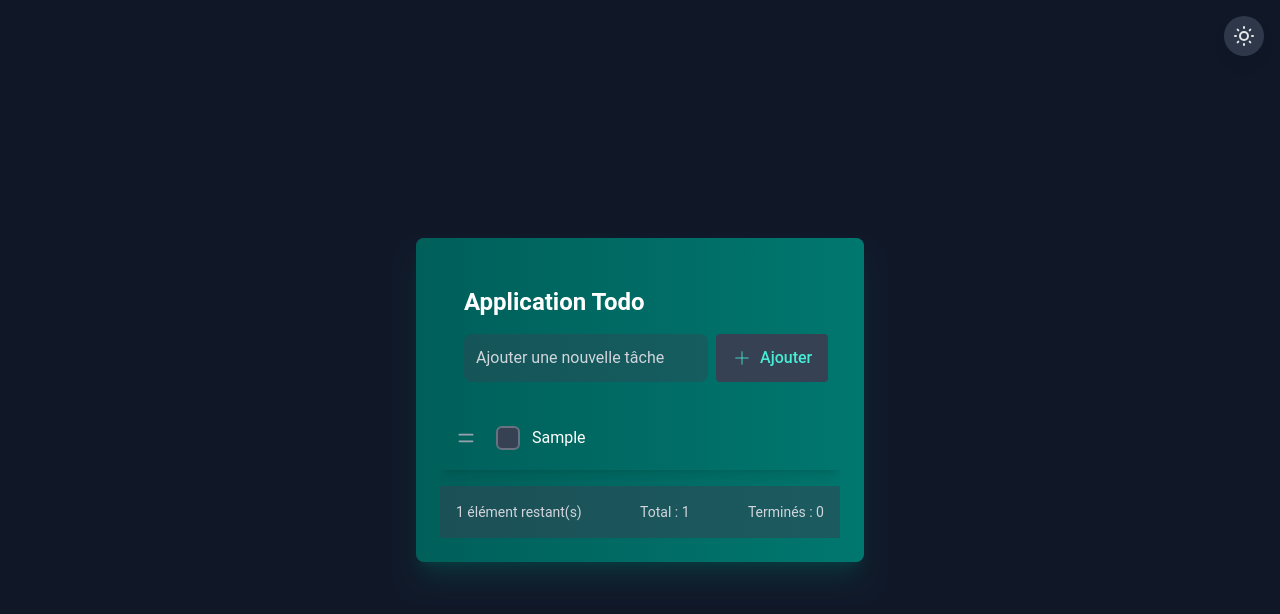
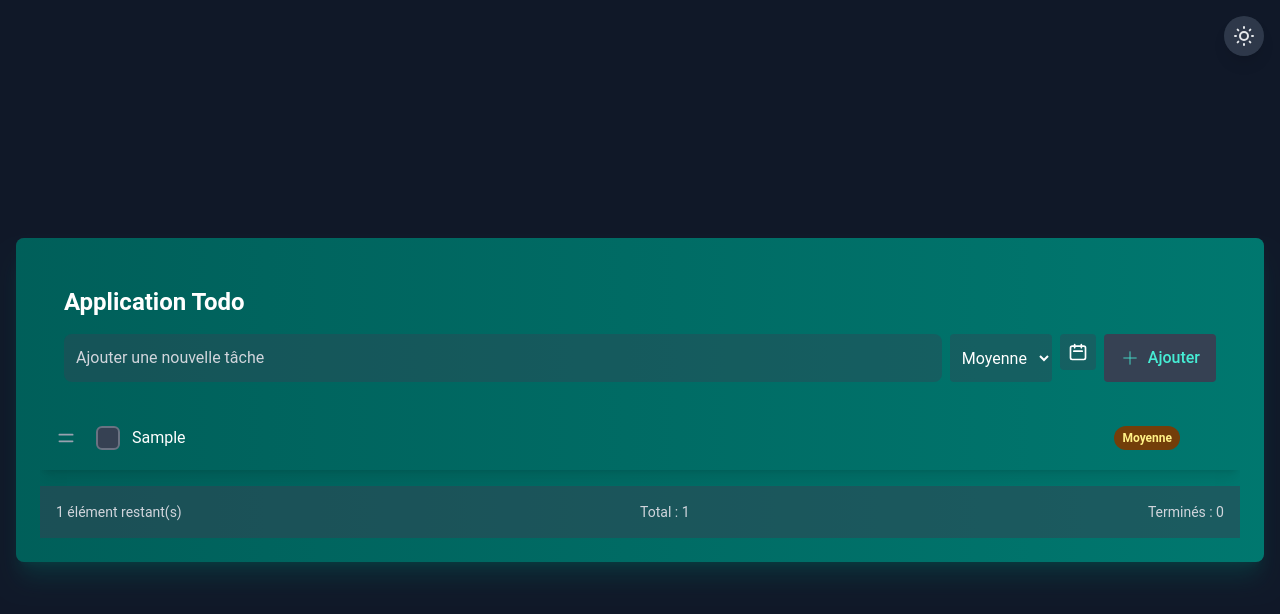
Before and after one commit to judempoyo/jumpTodo, an Angular app: page / in a window 1280 px wide. Both pictures are taken after typing "Sample" into the empty fields and a click on the button "Ajouter". Shown: the top 614 px of the page. Built offline with nearby package versions, Linux system fonts and the light colour scheme.

Commit message:
refactor TodoList component to add priority and due date fields, enhance todo creation and update methods, and implement overdue date display

```diff
--- a/src/app/components/todo-list/todo-list.component.html
+++ b/src/app/components/todo-list/todo-list.component.html
@@ -1,6 +1,6 @@
 <div class="min-h-screen flex items-center justify-center p-4 transition-colors duration-300 bg-gray-50 dark:bg-gray-900">
 
-  <div class="max-w-md w-full bg-white dark:bg-gray-800 rounded-lg shadow-xl shadow-teal-600/20 dark:shadow-teal-800/30 overflow-hidden">
+  <div class=" w-full bg-white dark:bg-gray-800 rounded-lg shadow-xl shadow-teal-600/20 dark:shadow-teal-800/30 overflow-hidden">
 
     <div class="p-6 bg-gradient-to-r from-teal-600 to-teal-500 dark:from-teal-800 dark:to-teal-700 text-white shadow-2xl">
       <div class="p-6">
@@ -9,11 +9,37 @@
         </div>
 
         <div class="flex gap-2">
-          <input [(ngModel)]="newTodoText" (keyup.enter)="addOrUpdateTodo()" (keyup.escape)="resetEdit()"
+          <input [(ngModel)]="newTodoText" (keyup.enter)="addOrUpdateTodo()"
+                 (keyup.escape)="resetEdit()"
                  [placeholder]="editingTodoId ? 'Modifier la tâche...' : 'Ajouter une nouvelle tâche'"
                  class="flex-1 p-3 rounded border-none bg-white/90 text-gray-900 focus:outline-none focus:ring-2 focus:ring-white/90
                         dark:bg-gray-700/40 dark:text-white dark:placeholder-gray-300 dark:focus:ring-gray-500
                         transition-all duration-200 hover:bg-white/100 dark:hover:bg-gray-700/60 rounded-lg" />
+
+          <!-- Sélecteur de priorité -->
+          <select [(ngModel)]="newTodoPriority"
+                  class="p-2 rounded border-none bg-white/90 text-gray-900 dark:bg-gray-700/40 dark:text-white
+                         focus:outline-none focus:ring-2 focus:ring-teal-500">
+            <option value="low">Faible</option>
+            <option value="medium">Moyenne</option>
+            <option value="high">Haute</option>
+          </select>
+
+          <!-- Date picker -->
+          <div class="relative">
+            <button type="button" (click)="showDatePicker = !showDatePicker"
+                    class="p-2 bg-white/90 dark:bg-gray-700/40 rounded hover:bg-white/100 dark:hover:bg-gray-700/60
+                           flex items-center justify-center">
+              <svg xmlns="http://www.w3.org/2000/svg" class="h-5 w-5" fill="none" viewBox="0 0 24 24" stroke="currentColor">
+                <path stroke-linecap="round" stroke-linejoin="round" stroke-width="2" d="M8 7V3m8 4V3m-9 8h10M5 21h14a2 2 0 002-2V7a2 2 0 00-2-2H5a2 2 0 00-2 2v12a2 2 0 002 2z" />
+              </svg>
+            </button>
+
+            <div *ngIf="showDatePicker" class="absolute z-10 mt-1 bg-white dark:bg-gray-700 shadow-lg rounded p-2">
+              <input type="date" [(ngModel)]="newTodoDueDate"
+                     class="p-2 border rounded dark:bg-gray-600 dark:border-gray-500">
+            </div>
+          </div>
           <button (click)="addOrUpdateTodo()"
             class="px-4 py-2 bg-white text-teal-600 rounded font-medium hover:bg-teal-50 transition-all flex items-center gap-2
                    dark:bg-gray-700 dark:text-teal-300 dark:hover:bg-teal-900/50
@@ -72,6 +98,20 @@
                    [class.text-gray-400]="todo.done"
                    [class.dark:text-gray-500]="todo.done">
                {{ todo.text }}
+
+               <!-- Affichage de la date d'échéance -->
+               <span *ngIf="todo.dueDate"
+                     class="block text-xs mt-1"
+                     [class.text-red-500]="isOverdue(todo)"
+                     [class.text-gray-500]="!isOverdue(todo)">
+                 ⏱ {{ formatDueDate(todo.dueDate) }}
+                 <span *ngIf="isOverdue(todo)" class="text-red-500 ml-1">(en retard)</span>
+               </span>
+             </span>
+
+             <!-- Badge de priorité -->
+             <span class="px-2 py-1 text-xs font-semibold rounded-full ml-2 {{ getPriorityClass(todo.priority) }}">
+               {{ todo.priority === 'high' ? 'Haute' : todo.priority === 'medium' ? 'Moyenne' : 'Faible' }}
              </span>
 
           <button (click)="todoService.deleteTodo(todo.id).subscribe(); $event.stopPropagation()"
--- a/src/app/components/todo-list/todo-list.component.ts
+++ b/src/app/components/todo-list/todo-list.component.ts
@@ -29,6 +29,9 @@ export class TodoListComponent {
   todoService = inject(TodoService);
   newTodoText = '';
   editingTodoId: number | null = null;
+  newTodoPriority: 'low' | 'medium' | 'high' = 'medium';
+  newTodoDueDate?: string;
+  showDatePicker = false;
 
   drop(event: CdkDragDrop<Todo[]>) {
     this.todoService.todos$.subscribe(todos => {
@@ -37,29 +40,61 @@ export class TodoListComponent {
       this.todoService.reorderTodos(todosArray).subscribe();
     }).unsubscribe();
   }
-
   addOrUpdateTodo() {
     if (!this.newTodoText.trim()) return;
 
+    const dueDate = this.newTodoDueDate ? new Date(this.newTodoDueDate) : undefined;
+
     if (this.editingTodoId) {
-      this.todoService.updateTodo(this.editingTodoId, this.newTodoText).subscribe({
+      this.todoService.updateTodo(
+        this.editingTodoId,
+        this.newTodoText,
+        this.newTodoPriority,
+        dueDate
+      ).subscribe({
         next: () => this.resetEdit(),
         error: (err) => console.error(err)
       });
     } else {
-      this.todoService.addTodo(this.newTodoText).subscribe({
+      this.todoService.addTodo(
+        this.newTodoText,
+        this.newTodoPriority,
+        dueDate
+      ).subscribe({
         next: () => this.resetEdit(),
         error: (err) => console.error(err)
       });
     }
   }
 
-  handleTodoClick(todo: Todo, event: MouseEvent) {
-    if (event.detail === 2) {
-      this.startEdit(todo);
-    }
+  resetEdit() {
+    this.editingTodoId = null;
+    this.newTodoText = '';
+    this.newTodoPriority = 'medium';
+    this.newTodoDueDate = undefined;
+    this.showDatePicker = false;
   }
 
+  getPriorityClass(priority: string) {
+    return {
+      'low': 'bg-blue-100 text-blue-800 dark:bg-blue-900 dark:text-blue-200',
+      'medium': 'bg-yellow-100 text-yellow-800 dark:bg-yellow-900 dark:text-yellow-200',
+      'high': 'bg-red-100 text-red-800 dark:bg-red-900 dark:text-red-200'
+    }[priority];
+  }
+
+  formatDueDate(date: Date | string | undefined): string {
+    if (!date) return '';
+    const d = new Date(date);
+    return d.toLocaleDateString('fr-FR', { day: 'numeric', month: 'short' });
+  }
+
+  isOverdue(todo: Todo): boolean {
+    if (!todo.dueDate || todo.done) return false;
+    const today = new Date();
+    today.setHours(0, 0, 0, 0);
+    return new Date(todo.dueDate) < today;
+  }
   startEdit(todo: Todo) {
     this.editingTodoId = todo.id;
     this.newTodoText = todo.text;
@@ -70,8 +105,9 @@ export class TodoListComponent {
     }, 50);
   }
 
-  resetEdit() {
-    this.editingTodoId = null;
-    this.newTodoText = '';
+  handleTodoClick(todo: Todo, event: MouseEvent) {
+    if (event.detail === 2) {
+      this.startEdit(todo);
+    }
   }
 }
```
Lines whose indentation alone changed are shown as unchanged.
